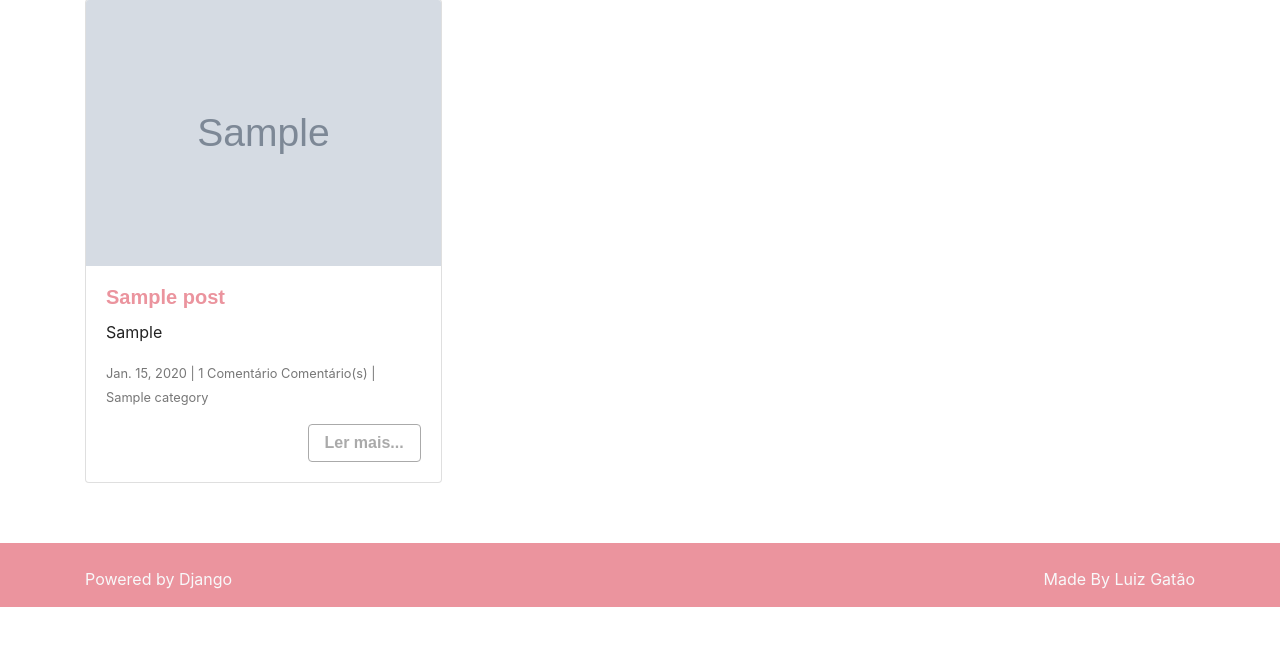
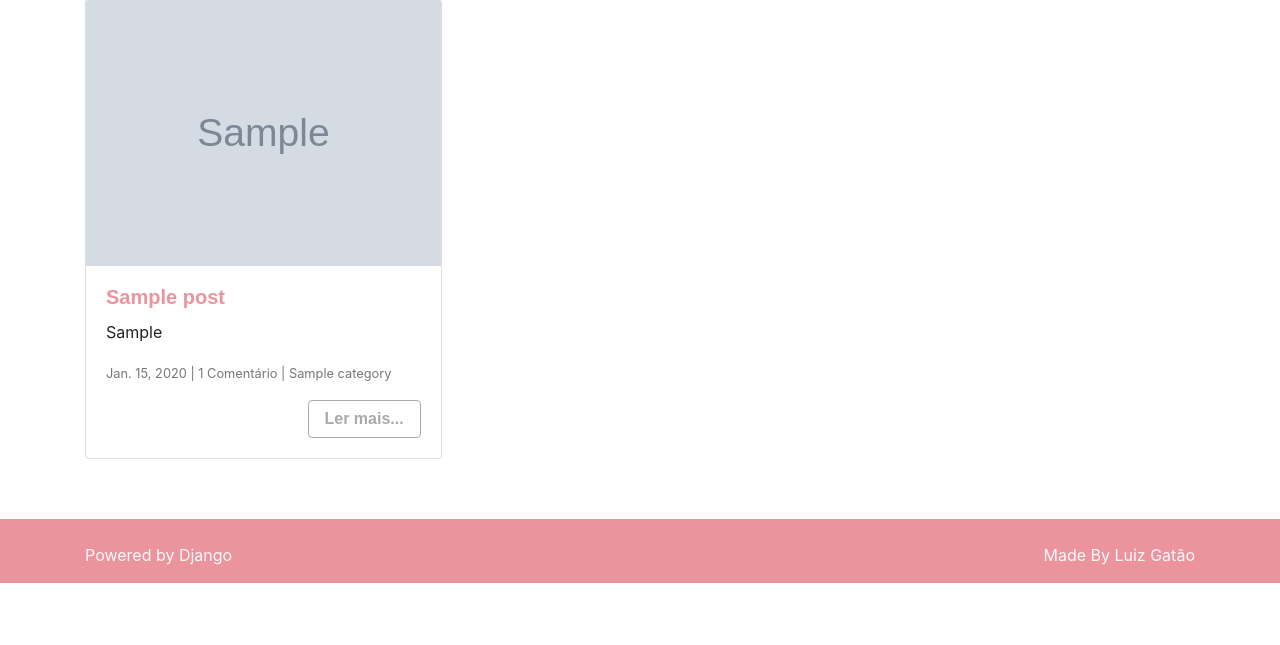
Before and after one commit to luizmachado/blogminhaflor, a Django app: page / in a window 1280 px wide. Shown: the part 84-729 px from the top of the page. Run offline with Django 3.2, Linux system fonts and the light colour scheme; tables that the repository leaves empty hold one stand-in row (values such as "Sample post"); grey boxes marked "Sample" are stand-in pictures; some libraries are stand-ins or nearby versions; some web fonts are replaced.

Commit message:
Remove redundant word from index template page

```diff
--- a/posts/templates/posts/index.html
+++ b/posts/templates/posts/index.html
@@ -25,7 +25,7 @@
             <p class="card-text">
                 <small class="text-muted">{{ post.post_date|naturalday|title }}
                     |
-                    {{ post.comment_count|comment_plural }} Comentário(s)
+                    {{ post.comment_count|comment_plural }}
                     | {{ post.post_category}} </small>
             </p>
 
```
